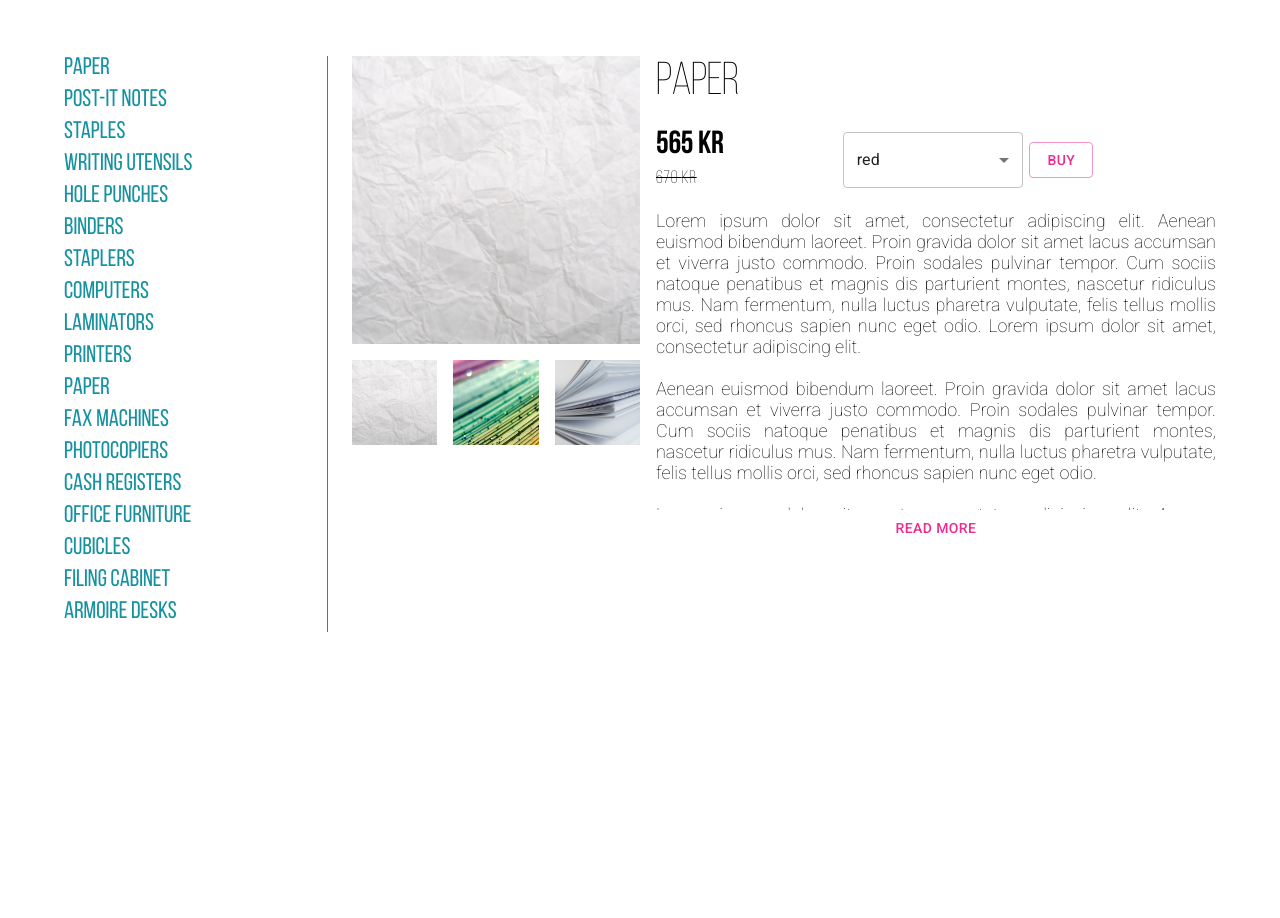
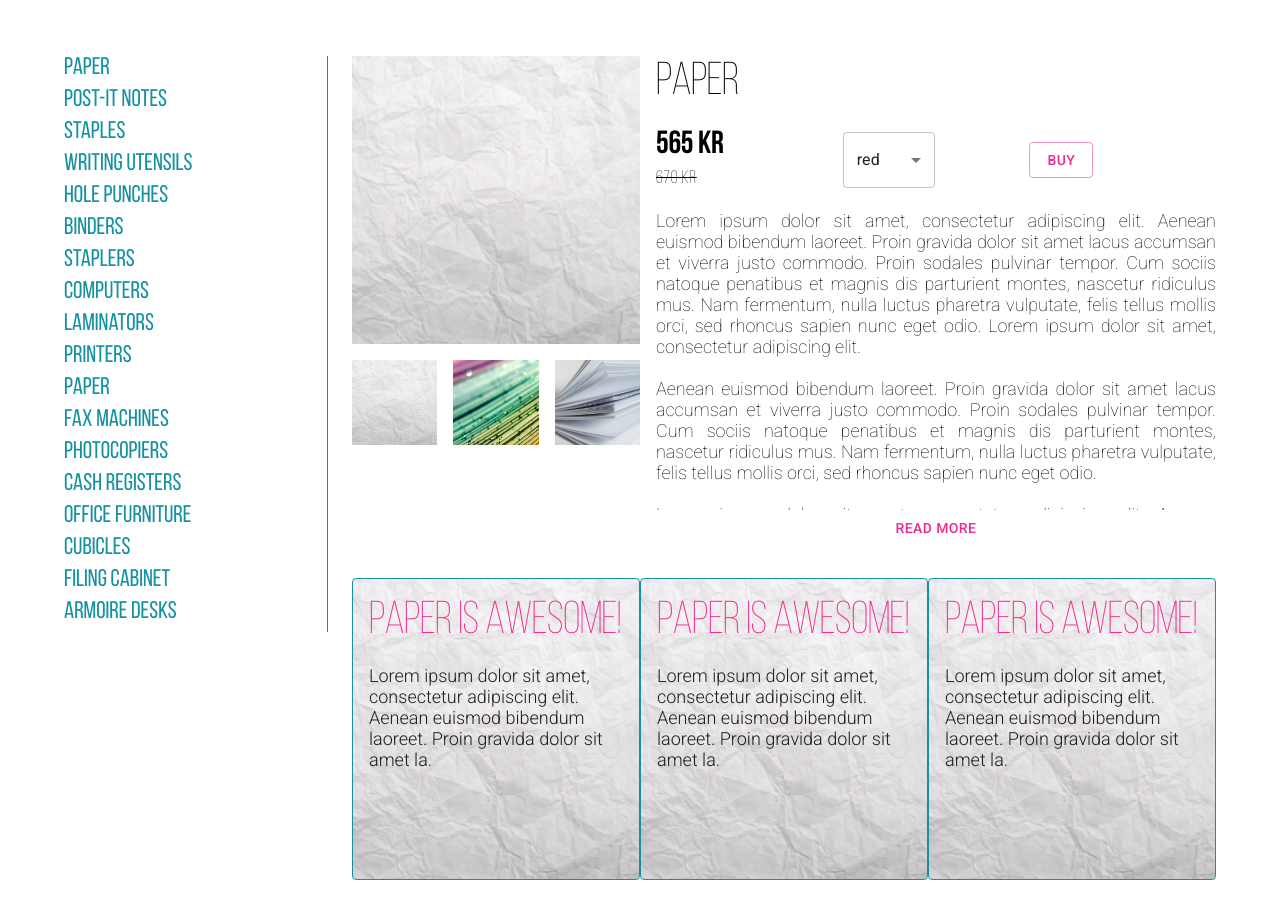
Before and after one commit to malg266526/ColumbusProductPage, a React (Create React App) app: page / in a window 1280 px wide. Shown: the part 180-1098 px from the top of the page. Before the commit the page ends 876 px from the top, so only its background shows below. Built offline with nearby package versions, Linux system fonts and the light colour scheme.

Commit message:
inspirations

```diff
--- a/src/components/Inspiration/index.ts
+++ /dev/null
@@ -1 +0,0 @@
-export const j = '';
--- /dev/null
+++ b/src/components/InspirationGallery/Inspiration/index.tsx
@@ -0,0 +1,44 @@
+import React from 'react';
+import { Card, CardContent, Theme, Typography } from '@material-ui/core';
+import { makeStyles } from '@material-ui/core/styles';
+import paper1 from '../../../assets/paper1.jpg';
+import { FONT_WEIGHT } from '../../../common/consts/fonts';
+
+interface IProps {
+    title: string;
+    content: string;
+}
+
+const useStyles = makeStyles((theme: Theme) => ({
+    card: {
+        borderColor: theme.palette.primary.main,
+        width: 300,
+        height: 300,
+        backgroundImage: `url(${paper1})`,
+        backgroundSize: '100% 100%',
+        backgroundRepeat: 'no-repeat',
+    },
+    title: {
+        color: theme.palette.secondary.main,
+    },
+    content: {
+        fontWeight: FONT_WEIGHT.LIGHT,
+    },
+}));
+
+export const Inspiration: React.FC<IProps> = ({ title, content }) => {
+    const classes = useStyles();
+
+    return (
+        <Card variant="outlined" className={classes.card}>
+            <CardContent>
+                <Typography variant="h1" className={classes.title}>
+                    {title}
+                </Typography>
+                <Typography variant="h3" className={classes.content}>
+                    {content}
+                </Typography>
+            </CardContent>
+        </Card>
+    );
+};
--- /dev/null
+++ b/src/components/InspirationGallery/index.tsx
@@ -0,0 +1,47 @@
+import React from 'react';
+import { Theme } from '@material-ui/core';
+import { makeStyles } from '@material-ui/core/styles';
+import { INSPIRATION_MOCK } from '../../mocks/inspirations';
+import { Inspiration } from './Inspiration';
+
+export interface IInspiration {
+    title: string;
+    content: string;
+}
+
+interface IProps {}
+
+const useStyles = makeStyles((theme: Theme) => ({
+    root: {
+        display: 'flex',
+        flexDirection: 'row',
+        marginTop: theme.spacing(4),
+        marginBottom: theme.spacing(4),
+        justifyContent: 'space-around',
+
+        [theme.breakpoints.down('sm')]: {
+            flexDirection: 'column',
+        },
+    },
+}));
+
+const inspirations = [INSPIRATION_MOCK, INSPIRATION_MOCK, INSPIRATION_MOCK];
+
+export const InspirationGallery: React.FC<IProps> = ({}) => {
+    const classes = useStyles();
+
+    return (
+        <section>
+            <div className={classes.root}>
+                {inspirations &&
+                    inspirations.map((insp, idx) => (
+                        <Inspiration
+                            title={insp.title}
+                            content={insp.content}
+                            key={idx}
+                        />
+                    ))}
+            </div>
+        </section>
+    );
+};
--- a/src/components/Product/index.tsx
+++ b/src/components/Product/index.tsx
@@ -7,6 +7,7 @@ import { inject, observer } from 'mobx-react';
 import { IProductStore } from '../../store/ProductsStore';
 import { ProductDetails } from './productDetails';
 import { ProductDesc } from './productDescription';
+import { InspirationGallery } from '../InspirationGallery';
 
 interface IProps {
     productStore?: IProductStore;
@@ -39,10 +40,11 @@ const ProductComp: React.FC<IProps> = ({ productStore }) => {
                 </Grid>
                 <Grid item xs={12} md={8} className={classes.details}>
                     <Typography variant="h1">{productName}</Typography>
-
                     <ProductDetails product={product} />
-
                     <ProductDesc description={product.description} />
+                </Grid>
+                <Grid xs={12}>
+                    <InspirationGallery />
                 </Grid>
             </Grid>
         </section>
--- a/src/components/Product/productDetails.tsx
+++ b/src/components/Product/productDetails.tsx
@@ -25,9 +25,6 @@ const useStyles = makeStyles((theme: Theme) => ({
     oldPrice: {
         textDecoration: 'line-through',
     },
-    variantsSelect: {
-        minWidth: 180,
-    },
 }));
 
 const ProductDetailsComp: React.FC<IProps> = props => {
@@ -54,10 +51,7 @@ const ProductDetailsComp: React.FC<IProps> = props => {
                     </Typography>
                 </Grid>
                 <Grid item xs={6} md={4}>
-                    <FormControl
-                        variant="outlined"
-                        className={classes.variantsSelect}
-                    >
+                    <FormControl variant="outlined">
                         <Select
                             native
                             value={currentVariant}
--- /dev/null
+++ b/src/mocks/inspirations.tsx
@@ -0,0 +1,7 @@
+import { IInspiration } from '../components/InspirationGallery';
+
+export const INSPIRATION_MOCK: IInspiration = {
+    title: 'Paper is awesome!',
+    content:
+        'Lorem ipsum dolor sit amet, consectetur adipiscing elit. Aenean euismod bibendum laoreet. Proin gravida dolor sit amet la.',
+};
```
